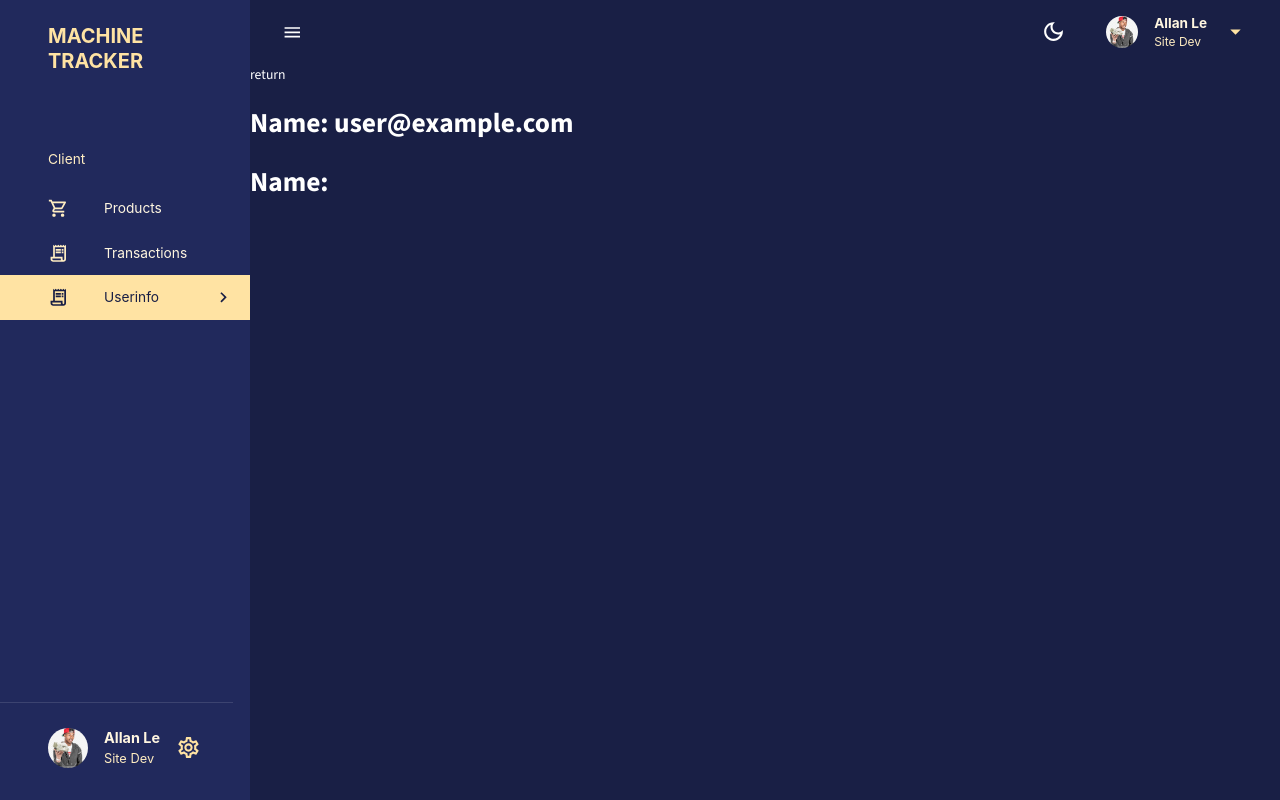
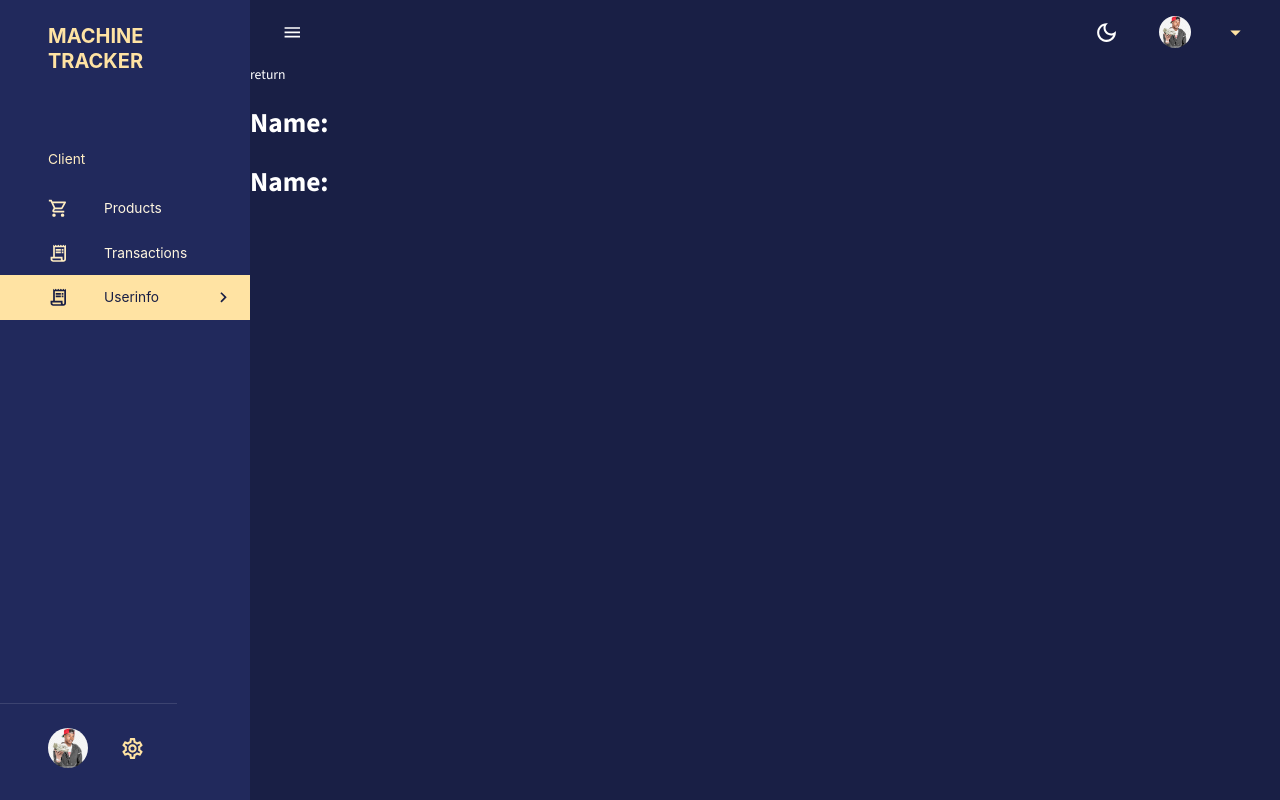
Before and after one commit to allanle1/Dashboardv2, a React (Create React App) app: page /userinfo in a window 1280 px wide. Built offline with nearby package versions, Linux system fonts and the light colour scheme; no server answers; the database is empty; sample sign-in values are in the browser's storage.

Commit message:
logged user data

```diff
--- a/src/components/Navbar.jsx
+++ b/src/components/Navbar.jsx
@@ -23,11 +23,7 @@ import {
 import { signOut } from "firebase/auth";
 import { auth } from "firebase-config";
 
-const Navbar = ({
-    user,
-    isSidebarOpen,
-    setIsSidebarOpen
-}) => {
+const Navbar = ({ user, isSidebarOpen, setIsSidebarOpen }) => {
   const dispatch = useDispatch();
   const theme = useTheme();
 
@@ -36,14 +32,15 @@ const Navbar = ({
   const handleClick = (event) => setAnchorEl(event.currentTarget);
   const handleClose = () => setAnchorEl(null);
 
+  const [isAuth, setIsAuth] = useState(false);
 
-    const [isAuth, setIsAuth] = useState(false);
+  console.log(user);
   const signUserOut = () => {
     signOut(auth).then(() => {
-        localStorage.clear()
+      localStorage.clear();
       setIsAuth(false);
-        window.location.pathname = "/"
-      })
+      window.location.pathname = "/";
+    });
   };
 
   return (
@@ -62,7 +59,6 @@ const Navbar = ({
           </IconButton>
         </FlexBetween>
 
-
         {/* RIGHT SIDE */}
         <FlexBetween gap="1.5rem">
           <IconButton onClick={() => dispatch(setMode())}>
@@ -76,11 +72,11 @@ const Navbar = ({
             <Button
               onClick={handleClick}
               sx={{
-                  display:"flex",
-                  justifyContent:"space-between",
-                  alignItems:"center",
-                  textTransform:"none",
-                  gap:"1rem",
+                display: "flex",
+                justifyContent: "space-between",
+                alignItems: "center",
+                textTransform: "none",
+                gap: "1rem",
               }}
             >
               <Box
@@ -90,44 +86,42 @@ const Navbar = ({
                 height={"32px"}
                 width={"32px"}
                 borderRadius={"50%"}
-              sx={{objectFit:"cover"}}
+                sx={{ objectFit: "cover" }}
               />
               <Box textAlign={"left"}>
                 <Typography
                   fontWeight={"bold"}
                   fontSize={"0.85rem"}
-                  sx={{color: theme.palette.secondary[100]}}>
-                    Allan Le
+                  sx={{ color: theme.palette.secondary[100] }}
+                >
+                  {user?.fname}
                 </Typography>
                 <Typography
                   fontSize={"0.75rem"}
-                  sx={{color: theme.palette.secondary[200]}}>
-                    Site Dev
+                  sx={{ color: theme.palette.secondary[200] }}
+                >
+                  {user?.lname}
                 </Typography>
               </Box>
               <ArrowDropDownOutlined
-                    sx={{color: theme.palette.secondary[300], fontSize:"25px"}}
+                sx={{ color: theme.palette.secondary[300], fontSize: "25px" }}
               />
             </Button>
             <Menu
               anchorEl={anchorEl}
               open={isOpen}
               onClose={handleClose}
-                  anchorOrigin={{vertical:"bottom", horizontal:"center"}}
+              anchorOrigin={{ vertical: "bottom", horizontal: "center" }}
             >
               <MenuItem onClick={handleClose}>
-                      <Typography onClick={signUserOut}>
-                        Logout
-                      </Typography>
+                <Typography onClick={signUserOut}>Logout</Typography>
               </MenuItem>
             </Menu>
           </FlexBetween>
-
         </FlexBetween>
       </Toolbar>
     </AppBar>
   );
 };
 
-
 export default Navbar;
--- a/src/components/Sidebar.jsx
+++ b/src/components/Sidebar.jsx
@@ -151,7 +151,11 @@ const Sidebar = ({
           </Box>
           <Box position="absolute" bottom="2rem">
             <Divider />
-            <FlexBetween textTransform={"none"} gap={"1rem"} m={"1.5rem 2rem 0 3rem"}>
+            <FlexBetween
+              textTransform={"none"}
+              gap={"1rem"}
+              m={"1.5rem 2rem 0 3rem"}
+            >
               <Box
                 component={"img"}
                 alt="profile"
@@ -159,23 +163,25 @@ const Sidebar = ({
                 height={"40px"}
                 width={"40px"}
                 borderRadius={"50%"}
-              sx={{objectFit:"cover"}}
+                sx={{ objectFit: "cover" }}
               />
               <Box textAlign={"left"}>
                 <Typography
                   fontWeight={"bold"}
                   fontSize={"0.9rem"}
-                  sx={{color: theme.palette.secondary[100]}}>
-                    Allan Le
+                  sx={{ color: theme.palette.secondary[100] }}
+                >
+                  {user?.fname}
                 </Typography>
                 <Typography
                   fontSize={"0.8rem"}
-                  sx={{color: theme.palette.secondary[200]}}>
-                    Site Dev
+                  sx={{ color: theme.palette.secondary[200] }}
+                >
+                  {user?.lname}
                 </Typography>
               </Box>
               <SettingsOutlined
-                sx={{color: theme.palette.secondary[300], fontSize:"25px"}}
+                sx={{ color: theme.palette.secondary[300], fontSize: "25px" }}
               />
             </FlexBetween>
           </Box>
--- a/src/scenes/layout/index.jsx
+++ b/src/scenes/layout/index.jsx
@@ -3,11 +3,13 @@ import { Box, useMediaQuery } from "@mui/material";
 import { Outlet } from "react-router-dom";
 import Navbar from "components/Navbar";
 import Sidebar from "components/Sidebar";
+import { UserAuth } from "state/AuthContext";
 
 
 const Layout = () => {
   const isNonMobile = useMediaQuery("(min-width:600px)");
   const [isSidebarOpen, setIsSidebarOpen] = useState(true);
+  const { user } = UserAuth();
 
   return (
     <Box display={isNonMobile ? "flex" : "block"} width="100%" height="100%">
@@ -16,11 +18,14 @@ const Layout = () => {
         drawerWidth="250px"
         isSidebarOpen={isSidebarOpen}
         setIsSidebarOpen={setIsSidebarOpen}
+        user={user}
+
       />
       <Box flexGrow={1}>
         <Navbar
           isSidebarOpen={isSidebarOpen}
           setIsSidebarOpen={setIsSidebarOpen}
+          user={user}
         />
         <Outlet />
       </Box>
--- a/src/scenes/userinfo/index.jsx
+++ b/src/scenes/userinfo/index.jsx
@@ -1,19 +1,22 @@
-import React from 'react';
-import { UserAuth } from 'state/AuthContext';
-
+import React from "react";
+import { UserAuth } from "state/AuthContext";
 
 const Userinfo = () => {
-  const {user} = UserAuth();
-
+  const { user } = UserAuth();
 
   return (
     <div>
-        return <div><h1>Name: {user && user.email}</h1></div>
+      return{" "}
+      <div>
+        <h1>Name: {user && user.email}</h1>
+      </div>
+      <div>
         <div>
-<div><h1>Name: {user.fname}</h1></div>
+          <h1>Name: {user.fname}</h1>
+        </div>
+      </div>
     </div>
-    </div>
-  )
-}
+  );
+};
 
-export default Userinfo
+export default Userinfo;
--- a/src/state/AuthContext.js
+++ b/src/state/AuthContext.js
@@ -6,7 +6,8 @@ import {
   onAuthStateChanged,
   sendPasswordResetEmail,
 } from 'firebase/auth';
-import { auth, db } from 'firebase-config';
+import { auth } from 'firebase-config';
+import { collection, doc, getFirestore, getDoc } from 'firebase/firestore';
 
 const UserContext = createContext();
 
@@ -31,10 +32,22 @@ export const AuthContextProvider = ({ children }) => {
 
 
   useEffect(() => {
-    const unsubscribe = onAuthStateChanged(auth, async(currentUser) => {
-      console.log(currentUser);
-      setUser(currentUser);
+    const firestore = getFirestore();
+    const unsubscribe = onAuthStateChanged(auth, async(loggedInUser) => {
+        if (loggedInUser) {
+            // User is logged in, get their info based on their ID
+            const userRef = doc(collection(firestore, 'users'), loggedInUser.uid);
+            const userDoc = await getDoc(userRef);
+            if (userDoc.exists()) {
+                setUser(userDoc.data());
+                console.log(userDoc.data())
+            }
+        } else {
+            // User is logged out
+            setUser(null);
+        }
     });
+
     return () => {
       unsubscribe();
     };
```
Also changed, not shown: 1 other file (tests, documents, lock files or other folders). Lines whose indentation alone changed are shown as unchanged.
